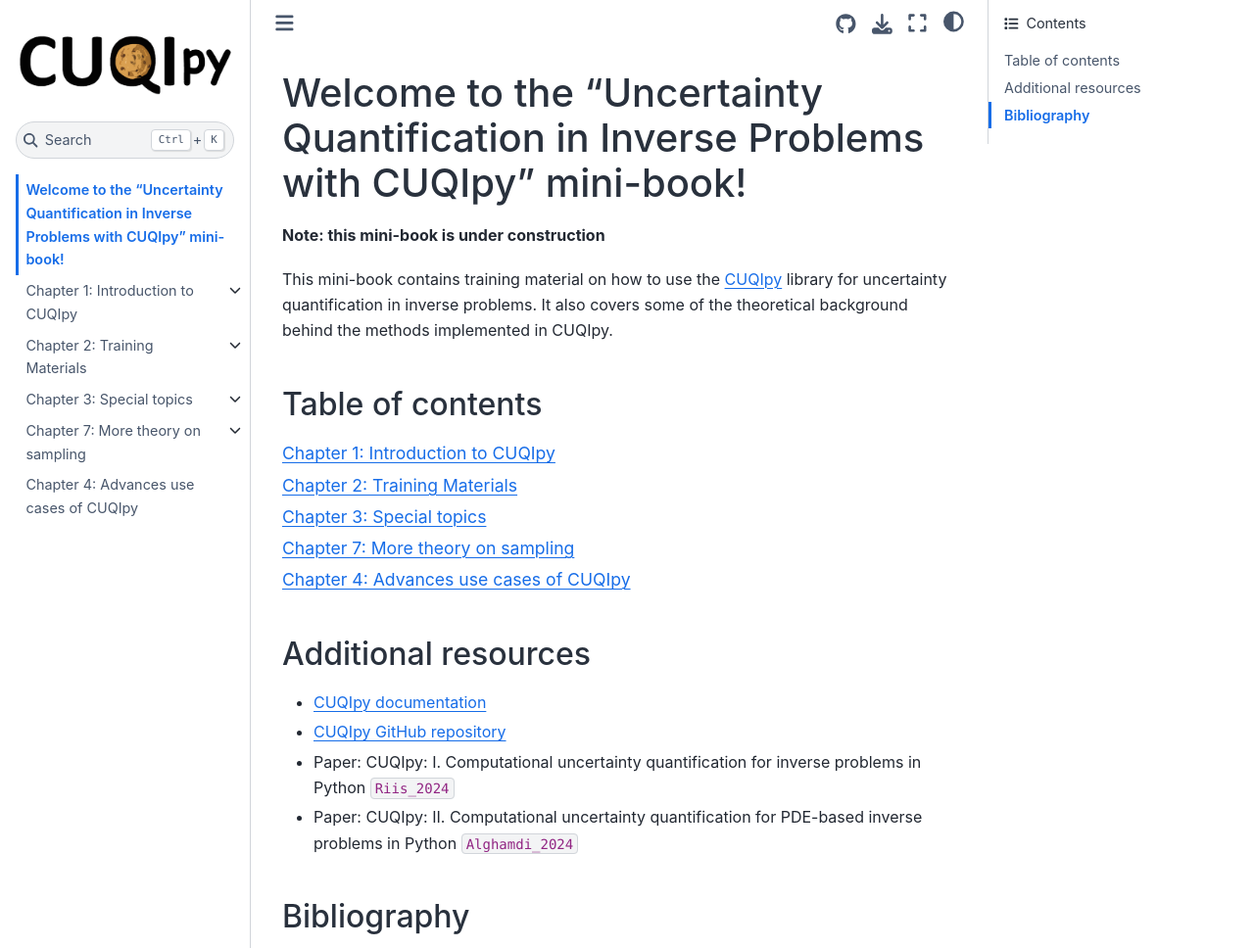
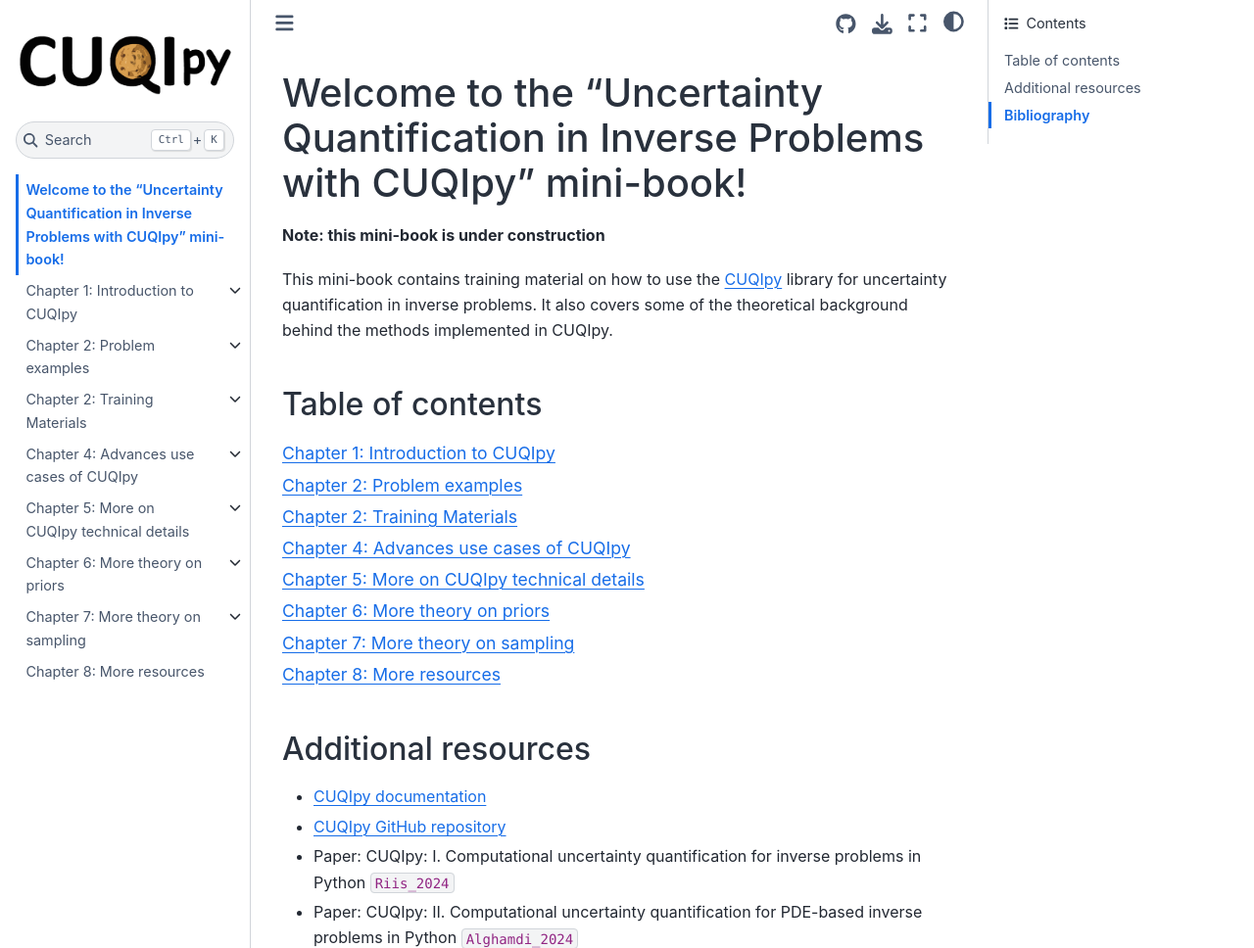
Before and after one commit to amal-ghamdi/CUQI-Book-test, a Jupyter Book: the page built from intro.md, in a window 1280 px wide and 1333 px high, cut to the strip 0-968 px from the top of the window. Shown: the whole strip at 98% size. Built offline with Jupyter Book 1.0.4 settings and Sphinx 7.4.7 and the Sphinx Book theme 1.1.4, drawn with Linux system fonts in a browser that asks for light colours; pages that are not in the unit, such as notebooks, are missing from menus; cross-references to code outside the pages are shown as plain code.

Commit message:
update book outline

```diff
--- a/_toc.yml
+++ b/_toc.yml
@@ -16,33 +16,45 @@ parts:
           - file: chapter01/introduction_overview_of_cuqipy
           - file: chapter01/Intro_example_short.ipynb
           - file: chapter01/Intro_example.ipynb
+
+      # ===== chapter 2 ========================================
+      - file: chapter02/chapter02
+        sections:
           - file: chapter01/two_forward_problems_new.ipynb
+          - file: chapter03/sampling_with_cuqipy_two_target.ipynb
 
-      # ===== chapter A ========================================
+      # ===== chapter 3 ========================================
       - file: chapter0A/chapter0A
         sections:
           - file: chapter0A/B01_Distributions.ipynb
           - file: chapter0A/B02_Forward_Models.ipynb
           - file: chapter0A/B03_Bayesian_Inverse_Problems.ipynb
+
+      # ===== chapter 4 ========================================
+      - file: chapter04/chapter04
+        sections:
           - file: chapter0A/B04_Gibbs.ipynb
-          - file: chapter0A/markov_random_field.ipynb
-          - file: chapter0A/geometries_in_cuqipy.ipynb
-          - file: chapter0A/entropy.ipynb
-
-      # ===== chapter B ========================================
-      - file: chapter0B/chapter0B
-        sections:
           - file: chapter0B/PDE/PDE01_Exercise_PDE.ipynb
           - file: chapter0B/Plugins/CUQIpy-CIL/CC01_demo_CT.ipynb
           - file: chapter0B/Plugins/CUQIpy-FEniCS/CF01_Poisson_2D_CUQIpy-FEniCS.ipynb
           - file: chapter0B/Plugins/CUQIpy-PyTorch/CP01_HMC.ipynb
 
+      # ===== chapter 5 ========================================
+      - file: chapter05/chapter05
+        sections:
+          - file: chapter0A/geometries_in_cuqipy.ipynb
 
-      # ===== chapter 3 ========================================
+      # ===== chapter 6 ========================================
+      - file: chapter06/chapter06
+        sections:
+          - file: chapter0A/markov_random_field.ipynb
+          - file: chapter0A/entropy.ipynb
+
+      # ===== chapter 7 ========================================
       - file: chapter03/chapter03
         sections:
-          - file: chapter03/sampling_with_cuqipy_two_target.ipynb
           - file: chapter03/gradient_based_sampling_with_cuqipy.ipynb
 
-      # ===== chapter 4 ========================================
-      - file: chapter04/chapter04
+
+      # ===== chapter 8 ========================================
+      - file: chapter08/chapter08
```
